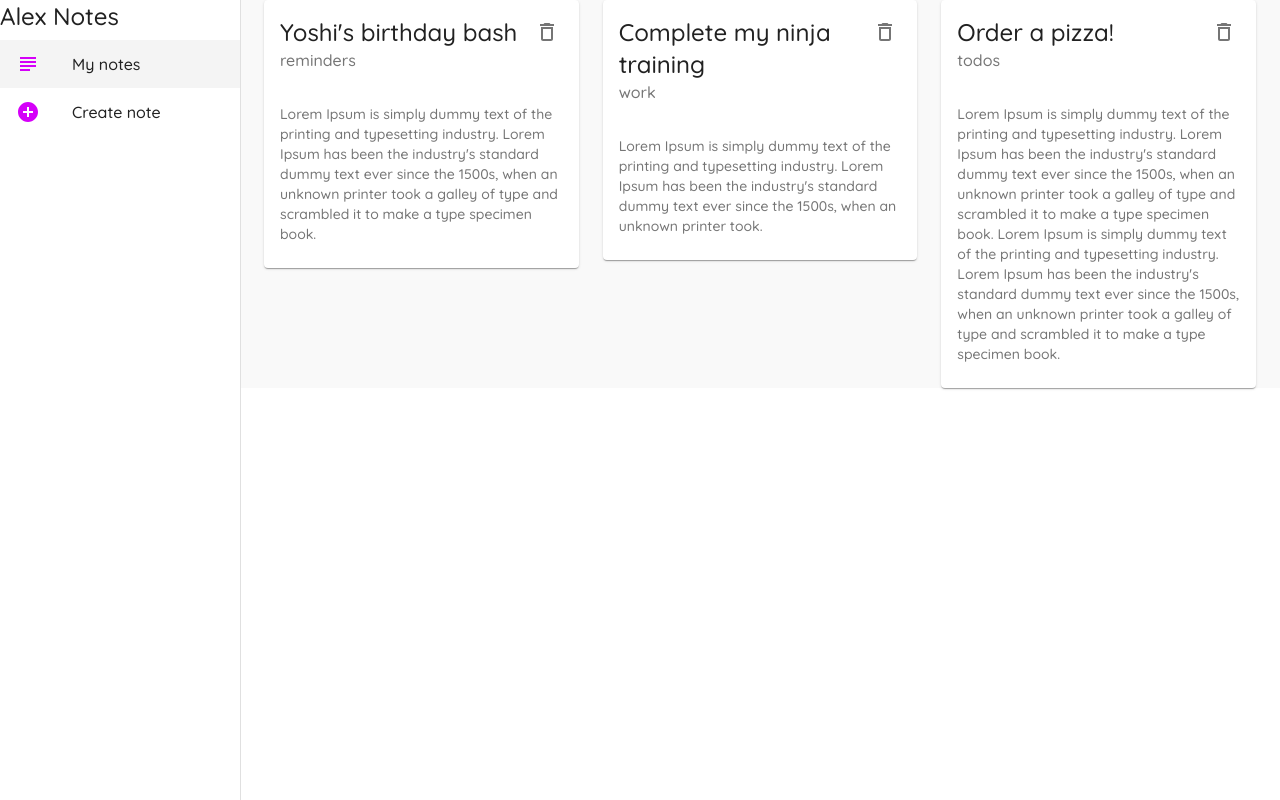
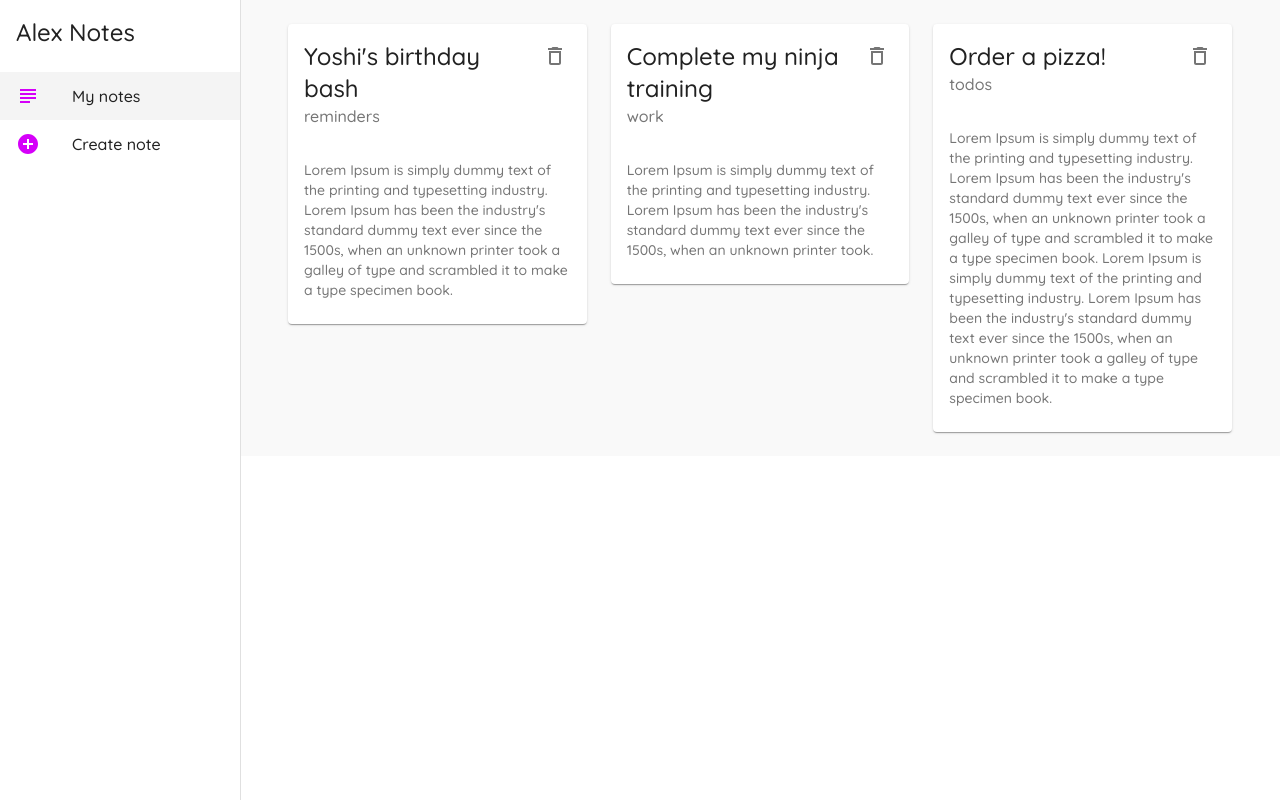
Before and after one commit to crypt096/material-ui-react, a React (Create React App) app: page / in a window 1280 px wide. Built offline with nearby package versions, Linux system fonts and the light colour scheme; data requests are answered from the project's data file.

Commit message:
Use makeStyles with theme.

```diff
--- a/src/components/Layout.js
+++ b/src/components/Layout.js
@@ -13,13 +13,15 @@
 
 const drawerWidth = 240;
 
-const useStyles = makeStyles({
+const useStyles = makeStyles((theme) => {
+    return {
         root: {
             display: 'flex'
         },
         page: {
             background: '#f9f9f9',
-        width: '100%'
+            width: '100%',
+            padding: theme.spacing(3)
         },
         drawer: {
             width: drawerWidth
@@ -29,6 +31,10 @@
         },
         active: {
             background: '#f4f4f4'
+        },
+        title: {
+            padding: theme.spacing(2)
+        }
     }
 })
 
@@ -61,7 +67,7 @@
                 }}
             >
                 <div>
-                    <Typography variant="h5">
+                    <Typography variant="h5" className={classes.title}>
                         Alex Notes
                     </Typography>
                 </div>
```
Lines whose indentation alone changed are shown as unchanged.
